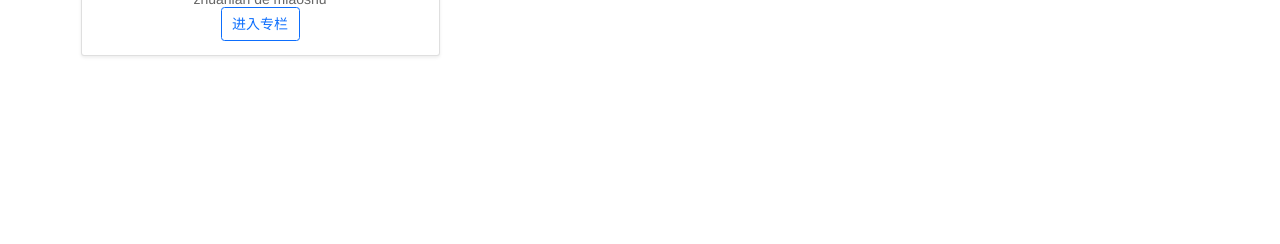
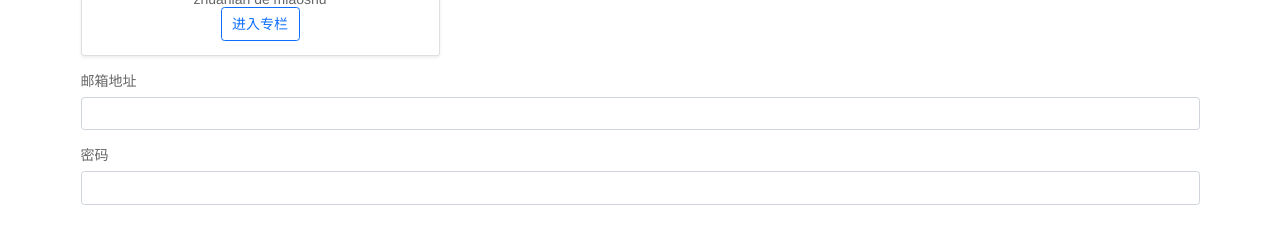
Before and after one commit to hyper8/Vue3-zheye, a Vue app: page / in a window 1280 px wide. Shown: the part 370-614 px from the top of the page. Built offline with nearby package versions, Linux system fonts and the light colour scheme.

Commit message:
第一版登录表单 许多待扩展的部分

```diff
--- a/src/App.vue
+++ b/src/App.vue
@@ -2,11 +2,26 @@
   <div id="app" class="container">
     <global-header :user="currentUser"></global-header>
     <column-list :list="list"></column-list>
+    <form action="">
+      <div class="mb-3">
+        <label for="exampleInputEmail1" class="form-label">邮箱地址</label>
+        <input
+          type="text" class="form-control" id="exampleInputEmail1"
+          v-model="emailRef.val"
+          @blur="validateEmail"
+        >
+        <div class="form-text" v-if="emailRef.error">{{emailRef.message}}</div>
+      </div>
+      <div class="mb-3">
+        <label for="exampleInputPassword1" class="form-label">密码</label>
+        <input type="password" class="form-control" id="exampleInputPassword1">
+      </div>
+    </form>
   </div>
 </template>
 
 <script lang="ts">
-import { defineComponent } from 'vue'
+import { defineComponent, reactive } from 'vue'
 import '../node_modules/bootstrap/dist/css/bootstrap.min.css'
 import './assets/css/base.css'
 import ColumnList, { ColumnProps } from './components/ColumnList.vue'
@@ -51,8 +66,25 @@
     GlobalHeader
   },
   setup () {
+    const emailReg = /^[a-zA-Z0-9.!#$%&’*+/=?^_`{|}~-]+@[a-zA-Z0-9-]+(?:\.[a-zA-Z0-9-]+)*$/
+    const emailRef = reactive({
+      val: '',
+      error: false,
+      message: ''
+    })
+    const validateEmail = () => {
+      if (emailRef.val.trim() === '') {
+        emailRef.error = true
+        emailRef.message = 'can not be empty'
+      } else if (!emailReg.test(emailRef.val)) {
+        emailRef.error = true
+        emailRef.message = 'should be valid email'
+      }
+    }
     return {
       list: testdata,
+      emailRef,
+      validateEmail,
       currentUser
     }
   }
```
